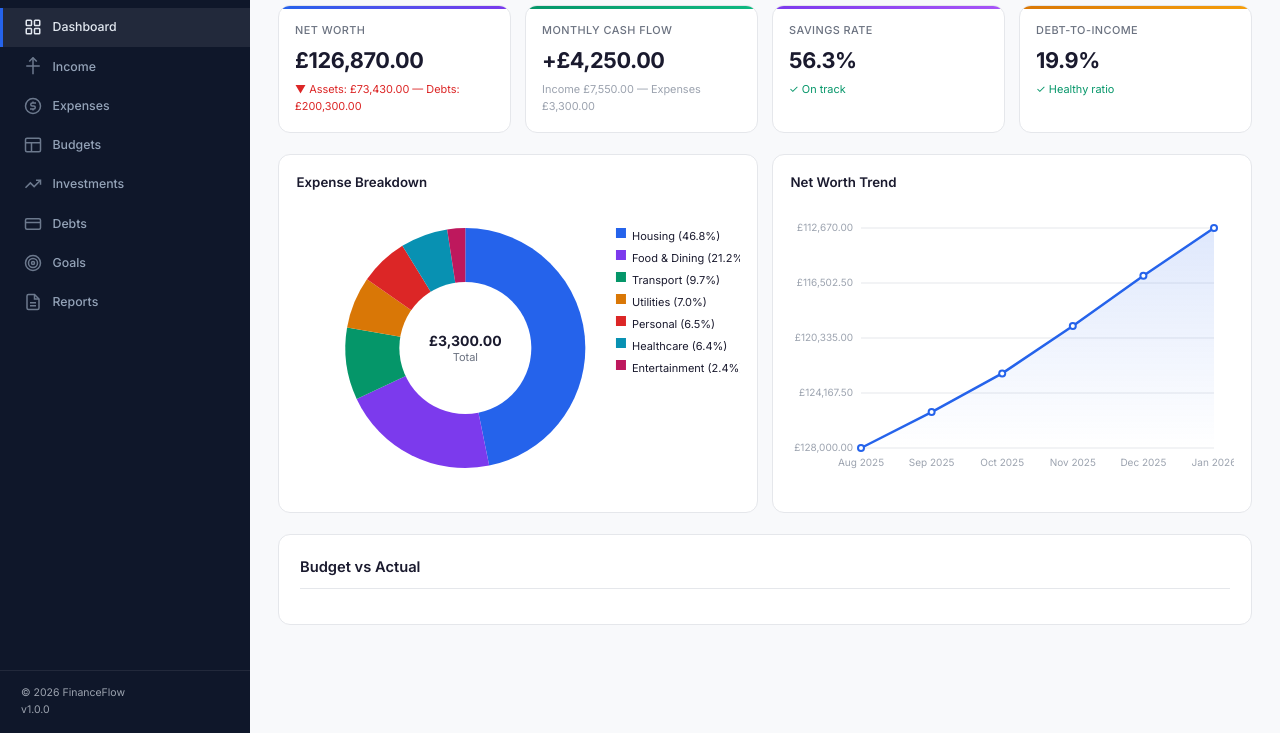
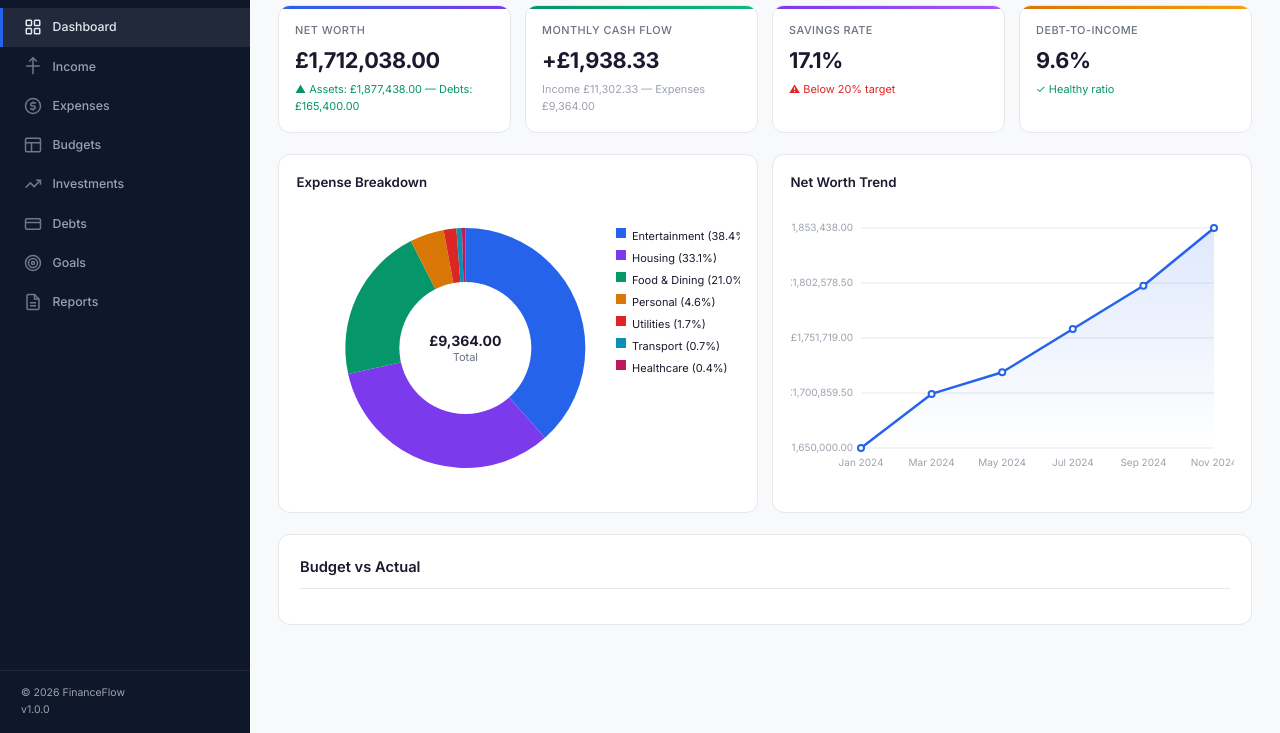
Before and after one commit to lquananh21/personal-finance-app, a plain HTML site: page index.html in a window 1280 px wide. Shown: the part 67-800 px from the top of the page. Drawn offline with Linux system fonts and the light colour scheme.

Commit message:
feat: load real 2024 financial data from FINANCIAL PLANNER.xlsx

```diff
--- a/index.html
+++ b/index.html
@@ -992,52 +992,72 @@
     // ═══════════════════════════════════════
     const DATA = {
       incomes: [
-        { id: 1, source: 'Primary Salary', category: 'salary', amount: 5200, frequency: 'monthly', date: '2026-01-28' },
-        { id: 2, source: 'Freelance Consulting', category: 'side_income', amount: 1200, frequency: 'monthly', date: '2026-01-15' },
-        { id: 3, source: 'Dividend Portfolio', category: 'investments', amount: 350, frequency: 'monthly', date: '2026-01-10' },
-        { id: 4, source: 'Rental Income', category: 'passive', amount: 800, frequency: 'monthly', date: '2026-01-01' },
+        { id: 1, source: 'Salary (McK - Trinh)', category: 'salary', amount: 5039, frequency: 'monthly', date: '2024-01-01' },
+        { id: 2, source: 'Salary (KPMG - Quan)', category: 'salary', amount: 4875, frequency: 'monthly', date: '2024-01-01' },
+        { id: 3, source: 'Viva Apartment 92 Rental', category: 'passive', amount: 1080, frequency: 'monthly', date: '2024-01-01' },
+        { id: 4, source: 'Capital Gain', category: 'investments', amount: 3700, frequency: 'one-time', date: '2024-01-15' },
       ],
       expenses: [
-        { id: 1, description: 'Rent / Mortgage', category: 'housing', amount: 1450, date: '2026-01-01', recurring: true, paymentMethod: 'bank_transfer' },
-        { id: 2, description: 'Car Payment', category: 'transport', amount: 320, date: '2026-01-05', recurring: true, paymentMethod: 'debit' },
-        { id: 3, description: 'Groceries', category: 'food', amount: 480, date: '2026-01-08', recurring: false, paymentMethod: 'debit' },
-        { id: 4, description: 'Electric & Gas', category: 'utilities', amount: 145, date: '2026-01-10', recurring: true, paymentMethod: 'bank_transfer' },
-        { id: 5, description: 'Internet & Phone', category: 'utilities', amount: 85, date: '2026-01-10', recurring: true, paymentMethod: 'bank_transfer' },
-        { id: 6, description: 'Health Insurance', category: 'healthcare', amount: 210, date: '2026-01-12', recurring: true, paymentMethod: 'bank_transfer' },
-        { id: 7, description: 'Gym Membership', category: 'entertainment', amount: 45, date: '2026-01-15', recurring: true, paymentMethod: 'credit_card' },
-        { id: 8, description: 'Streaming Services', category: 'entertainment', amount: 35, date: '2026-01-15', recurring: true, paymentMethod: 'credit_card' },
-        { id: 9, description: 'Restaurants', category: 'food', amount: 220, date: '2026-01-20', recurring: false, paymentMethod: 'credit_card' },
-        { id: 10, description: 'Clothing', category: 'personal', amount: 150, date: '2026-01-22', recurring: false, paymentMethod: 'credit_card' },
-        { id: 11, description: 'Pet Care', category: 'personal', amount: 65, date: '2026-01-25', recurring: true, paymentMethod: 'debit' },
-        { id: 12, description: 'Home Insurance', category: 'housing', amount: 95, date: '2026-01-28', recurring: true, paymentMethod: 'bank_transfer' },
+        // HOME
+        { id: 1, description: 'Mortgage (Viva Apt 92)', category: 'housing', amount: 630, date: '2024-01-01', recurring: true, paymentMethod: 'bank_transfer' },
+        { id: 2, description: 'Rent (London)', category: 'housing', amount: 2150, date: '2024-01-01', recurring: true, paymentMethod: 'bank_transfer' },
+        { id: 3, description: 'Council Tax', category: 'housing', amount: 197, date: '2024-01-01', recurring: true, paymentMethod: 'bank_transfer' },
+        { id: 4, description: 'Viva Service Charge & Other', category: 'housing', amount: 120, date: '2024-01-01', recurring: true, paymentMethod: 'bank_transfer' },
+        { id: 5, description: 'Electricity', category: 'utilities', amount: 100, date: '2024-01-01', recurring: true, paymentMethod: 'bank_transfer' },
+        { id: 6, description: 'Internet', category: 'utilities', amount: 50, date: '2024-01-01', recurring: true, paymentMethod: 'bank_transfer' },
+        { id: 7, description: 'Phone', category: 'utilities', amount: 10, date: '2024-01-01', recurring: true, paymentMethod: 'bank_transfer' },
+        // TRANSPORT
+        { id: 8, description: 'Uber', category: 'transport', amount: 50, date: '2024-01-01', recurring: true, paymentMethod: 'debit' },
+        { id: 9, description: 'Public Transportation', category: 'transport', amount: 20, date: '2024-01-01', recurring: true, paymentMethod: 'debit' },
+        // FOOD & DAILY LIVING
+        { id: 10, description: 'Groceries (Ocado)', category: 'food', amount: 400, date: '2024-01-01', recurring: true, paymentMethod: 'debit' },
+        { id: 11, description: 'Delivery (Deliveroo + UberEats)', category: 'food', amount: 750, date: '2024-01-01', recurring: true, paymentMethod: 'credit_card' },
+        { id: 12, description: 'Dining Out', category: 'food', amount: 800, date: '2024-01-01', recurring: false, paymentMethod: 'credit_card' },
+        { id: 13, description: 'Clothing', category: 'personal', amount: 300, date: '2024-01-01', recurring: false, paymentMethod: 'credit_card' },
+        { id: 14, description: 'Beauty Products', category: 'personal', amount: 80, date: '2024-01-01', recurring: true, paymentMethod: 'debit' },
+        { id: 15, description: 'Salon/Barber (Quan)', category: 'personal', amount: 50, date: '2024-01-01', recurring: true, paymentMethod: 'cash' },
+        { id: 16, description: 'Nespresso', category: 'food', amount: 15, date: '2024-01-01', recurring: true, paymentMethod: 'debit' },
+        // ENTERTAINMENT
+        { id: 17, description: 'Subscriptions (Netflix, UberEat, Deliveroo, OneDrive)', category: 'entertainment', amount: 50, date: '2024-01-01', recurring: true, paymentMethod: 'credit_card' },
+        { id: 18, description: 'Finance Installments (PayPal, V12, Barclays, Samsung, Nomuno)', category: 'entertainment', amount: 450, date: '2024-01-01', recurring: true, paymentMethod: 'bank_transfer' },
+        { id: 19, description: 'Amazon Purchases', category: 'entertainment', amount: 100, date: '2024-01-01', recurring: false, paymentMethod: 'credit_card' },
+        // HEALTH
+        { id: 20, description: 'Doctors/Dentist Visits', category: 'healthcare', amount: 42, date: '2024-01-01', recurring: false, paymentMethod: 'debit' },
+        { id: 21, description: 'Holidays (Annual)', category: 'entertainment', amount: 3000, date: '2024-01-01', recurring: false, paymentMethod: 'credit_card' },
       ],
       budgets: [
-        { category: 'housing', allocated: 1600 }, { category: 'transport', allocated: 400 }, { category: 'food', allocated: 600 },
-        { category: 'utilities', allocated: 250 }, { category: 'healthcare', allocated: 250 }, { category: 'entertainment', allocated: 150 },
-        { category: 'personal', allocated: 300 }, { category: 'savings', allocated: 500 }, { category: 'education', allocated: 100 },
+        { category: 'housing', allocated: 3097 },
+        { category: 'utilities', allocated: 160 },
+        { category: 'transport', allocated: 70 },
+        { category: 'food', allocated: 1965 },
+        { category: 'personal', allocated: 430 },
+        { category: 'entertainment', allocated: 600 },
+        { category: 'healthcare', allocated: 42 },
+        { category: 'savings', allocated: 2000 },
       ],
       investments: [
-        { id: 1, name: 'S&P 500 Index Fund', category: 'stocks', costBasis: 15000, currentValue: 18200, date: '2024-03-15' },
-        { id: 2, name: 'UK Govt Bonds', category: 'bonds', costBasis: 8000, currentValue: 8450, date: '2024-06-01' },
-        { id: 3, name: 'Property REIT', category: 'property', costBasis: 5000, currentValue: 5800, date: '2025-01-10' },
-        { id: 4, name: 'Bitcoin', category: 'crypto', costBasis: 3000, currentValue: 4100, date: '2025-06-20' },
-        { id: 5, name: 'Company Pension', category: 'pension', costBasis: 22000, currentValue: 26500, date: '2023-01-01' },
-        { id: 6, name: 'High-Yield Savings', category: 'cash', costBasis: 10000, currentValue: 10380, date: '2025-09-01' },
+        { id: 1, name: 'US Equity Portfolio (Investing.com)', category: 'stocks', costBasis: 1200000, currentValue: 1378465, date: '2020-01-01' },
+        { id: 2, name: 'UK Equity Portfolio (Investing.com)', category: 'stocks', costBasis: 180000, currentValue: 208000, date: '2020-01-01' },
+        { id: 3, name: 'Viva Apartment 92 (Equity)', category: 'property', costBasis: 100000, currentValue: 140000, date: '2021-01-01' },
+        { id: 4, name: "Trinh's McK Pension", category: 'pension', costBasis: 15000, currentValue: 17166, date: '2020-01-01' },
+        { id: 5, name: "Trinh's DB Pension (Standard Life)", category: 'pension', costBasis: 40000, currentValue: 51452, date: '2018-01-01' },
+        { id: 6, name: "Quan's KPMG Pension (Standard Life)", category: 'pension', costBasis: 22000, currentValue: 28355, date: '2019-01-01' },
+        { id: 7, name: 'Physical Assets', category: 'cash', costBasis: 30000, currentValue: 30000, date: '2024-01-01' },
+        { id: 8, name: 'Liquid Assets (Stocks, Crypto)', category: 'stocks', costBasis: 24000, currentValue: 24000, date: '2024-01-01' },
       ],
       debts: [
-        { id: 1, name: 'Mortgage', type: 'mortgage', balance: 185000, interestRate: 4.5, minPayment: 1100, startDate: '2022-06-01' },
-        { id: 2, name: 'Car Loan', type: 'loan', balance: 12500, interestRate: 6.2, minPayment: 320, startDate: '2024-01-15' },
-        { id: 3, name: 'Credit Card', type: 'credit_card', balance: 2800, interestRate: 19.9, minPayment: 85, startDate: '2025-03-01' },
+        { id: 1, name: 'Viva Apartment 92 Mortgage', type: 'mortgage', balance: 160000, interestRate: 4.5, minPayment: 630, startDate: '2021-06-01' },
+        { id: 2, name: 'Finance Installments (PayPal, V12, Barclays, Samsung, Nomuno)', type: 'loan', balance: 5400, interestRate: 8.0, minPayment: 450, startDate: '2024-01-01' },
       ],
       goals: [
-        { id: 1, name: 'Emergency Fund', category: 'emergency', targetAmount: 15000, currentAmount: 8500, deadline: '2026-12-31' },
-        { id: 2, name: 'House Renovations', category: 'house', targetAmount: 25000, currentAmount: 6200, deadline: '2027-06-30' },
-        { id: 3, name: 'Retirement Boost', category: 'retirement', targetAmount: 50000, currentAmount: 26500, deadline: '2035-01-01' },
-        { id: 4, name: 'Holiday Fund', category: 'education', targetAmount: 5000, currentAmount: 1800, deadline: '2026-08-01' },
+        { id: 1, name: 'Emergency Fund (6 months)', category: 'emergency', targetAmount: 60000, currentAmount: 30000, deadline: '2026-12-31' },
+        { id: 2, name: 'Retirement Portfolio Target', category: 'retirement', targetAmount: 2000000, currentAmount: 1853438, deadline: '2055-01-01' },
+        { id: 3, name: 'Pay Off Finance Installments', category: 'house', targetAmount: 5400, currentAmount: 0, deadline: '2025-12-31' },
+        { id: 4, name: 'Holiday Fund 2025', category: 'education', targetAmount: 36000, currentAmount: 0, deadline: '2025-07-01' },
       ],
       netWorthHistory: [
-        { month: 'Aug 2025', value: -128000 }, { month: 'Sep 2025', value: -125500 }, { month: 'Oct 2025', value: -122800 },
-        { month: 'Nov 2025', value: -119500 }, { month: 'Dec 2025', value: -116000 }, { month: 'Jan 2026', value: -112670 },
+        { month: 'Jan 2024', value: 1650000 }, { month: 'Mar 2024', value: 1700000 }, { month: 'May 2024', value: 1720000 },
+        { month: 'Jul 2024', value: 1760000 }, { month: 'Sep 2024', value: 1800000 }, { month: 'Nov 2024', value: 1853438 },
       ]
     };
     let nextId = 100;
```
Also changed, not shown: 1 other file.
